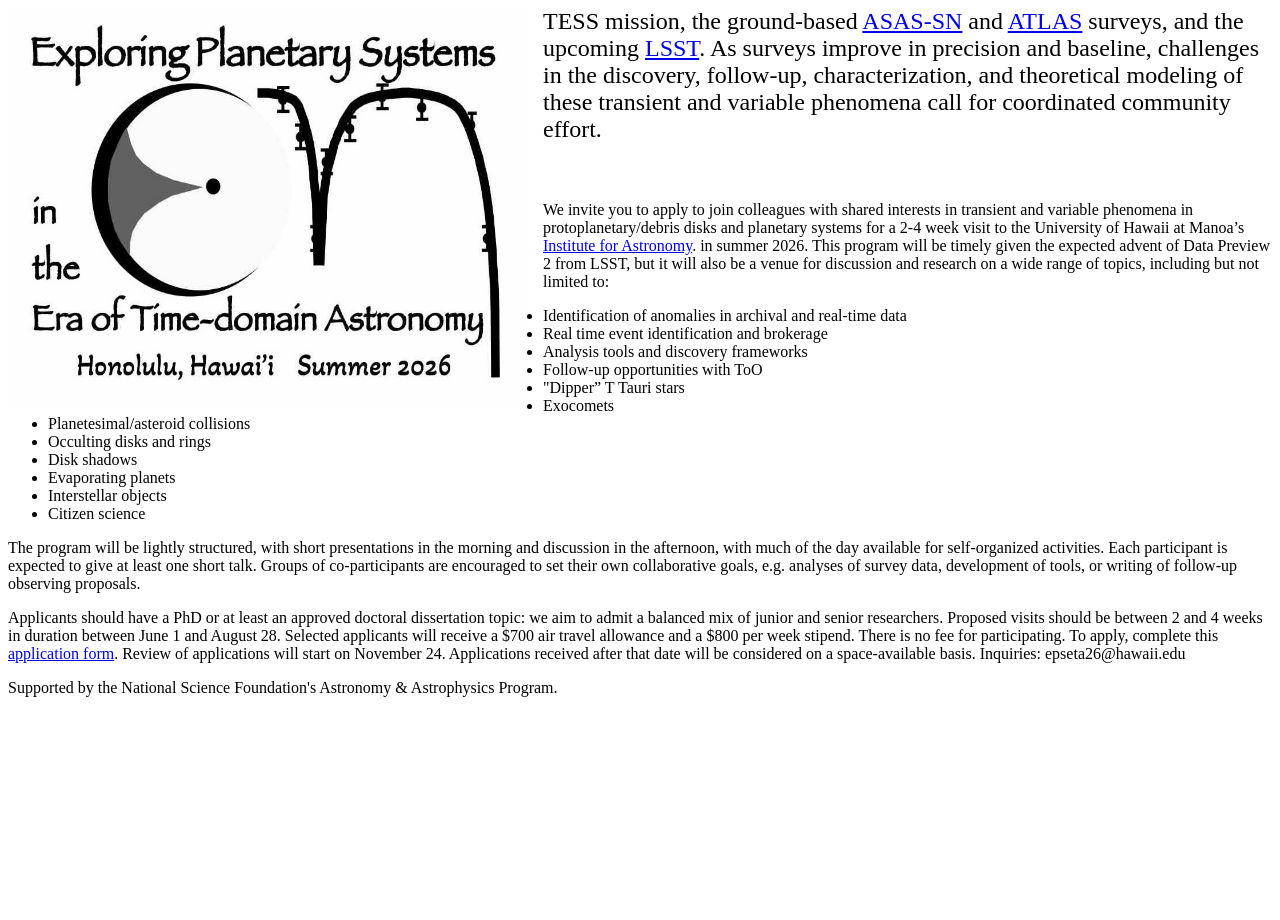
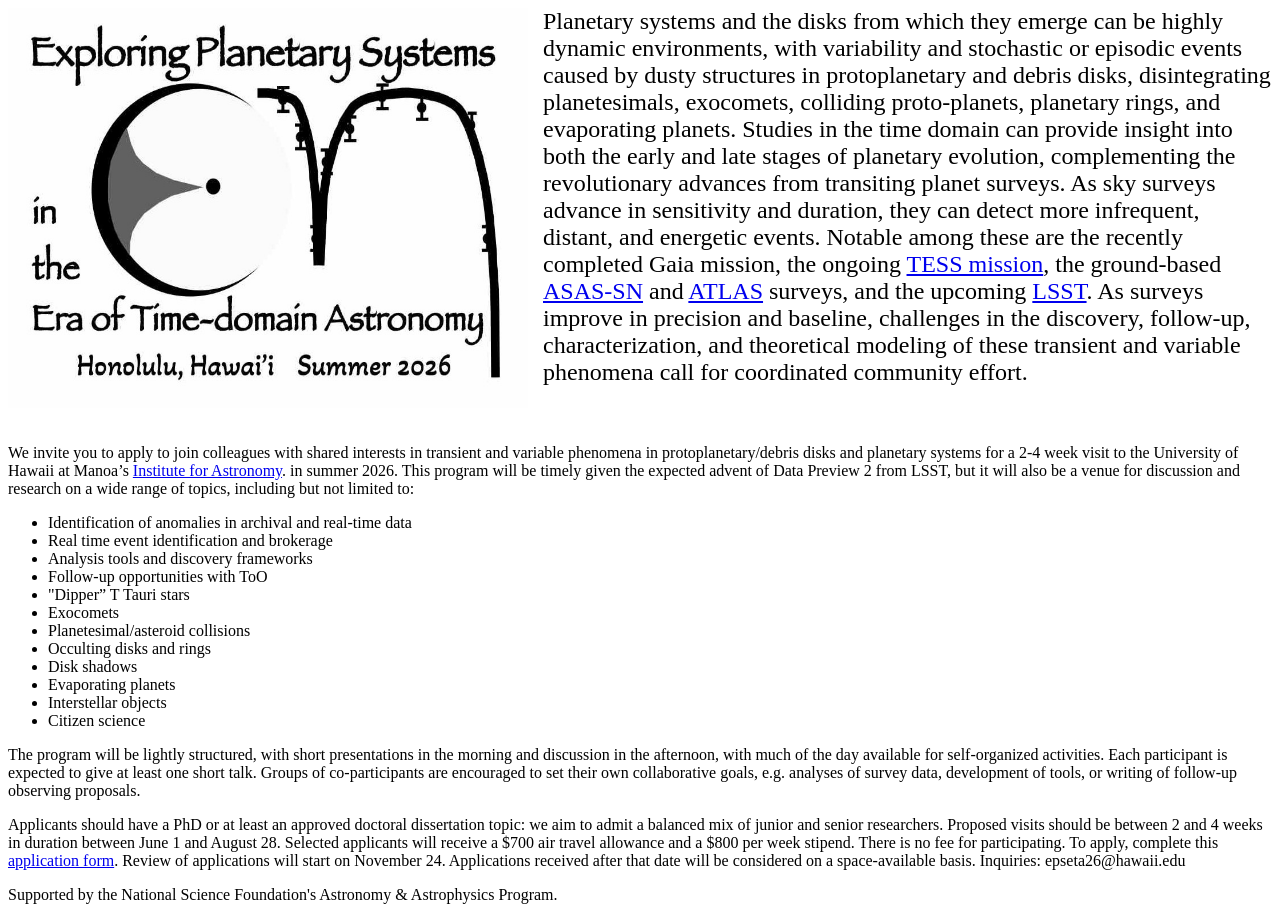
Before and after one commit to egaidos/egaidos.github.io, a Jekyll site: the page epseta26.html, which Jekyll copies as it is, in a window 1280 px wide. Built offline with Jekyll 4.4.1, drawn with Linux system fonts in a browser that asks for light colours; a style sheet for code colours, icons or effects is not loaded.

Commit message:
Update epseta26.html

```diff
--- a/epseta26.html
+++ b/epseta26.html
@@ -23,7 +23,7 @@
 <section id="one">
 <!-- <h2>Research Projects</h2>
 --><div class="row">
-<p class="large-text" Planetary systems and the disks from which they emerge can be highly dynamic environments, with variability and stochastic or episodic events caused by dusty structures in protoplanetary and debris disks, disintegrating planetesimals, exocomets, colliding proto-planets, planetary rings, and evaporating planets.  Studies in the time domain can provide insight into both the early and late stages of planetary evolution, complementing the revolutionary advances from transiting planet surveys.  As sky surveys advance in sensitivity and duration, they can detect more infrequent, distant, and energetic events. Notable among these are the recently completed Gaia mission, the ongoing <a href="https://tess.mit.edu">TESS mission</a>, the ground-based <a href="https://www.astronomy.ohio-state.edu/asassn/">ASAS-SN</a> and <a href="https://atlas.fallingstar.com/">ATLAS</a> surveys, and the upcoming <a href="https://www.lsst.org/">LSST</a>. As surveys improve in precision and baseline, challenges in the discovery, follow-up, characterization, and theoretical modeling of these transient and variable phenomena call for coordinated community effort.</p>
+<p class="large-text">Planetary systems and the disks from which they emerge can be highly dynamic environments, with variability and stochastic or episodic events caused by dusty structures in protoplanetary and debris disks, disintegrating planetesimals, exocomets, colliding proto-planets, planetary rings, and evaporating planets.  Studies in the time domain can provide insight into both the early and late stages of planetary evolution, complementing the revolutionary advances from transiting planet surveys.  As sky surveys advance in sensitivity and duration, they can detect more infrequent, distant, and energetic events. Notable among these are the recently completed Gaia mission, the ongoing <a href="https://tess.mit.edu">TESS mission</a>, the ground-based <a href="https://www.astronomy.ohio-state.edu/asassn/">ASAS-SN</a> and <a href="https://atlas.fallingstar.com/">ATLAS</a> surveys, and the upcoming <a href="https://www.lsst.org/">LSST</a>. As surveys improve in precision and baseline, challenges in the discovery, follow-up, characterization, and theoretical modeling of these transient and variable phenomena call for coordinated community effort.</p>
 
 <br>
 <p>We invite you to apply to join colleagues with shared interests in transient and variable phenomena in protoplanetary/debris disks and planetary systems for a 2-4 week visit to the University of Hawaii at Manoa’s <a href="https://www.ifa.hawaii.edu">Institute for Astronomy</a>. in summer 2026.  This program will be timely given the expected advent of Data Preview 2 from LSST, but it will also be a venue for discussion and research on a wide range of topics, including but not limited to:</p>
```
